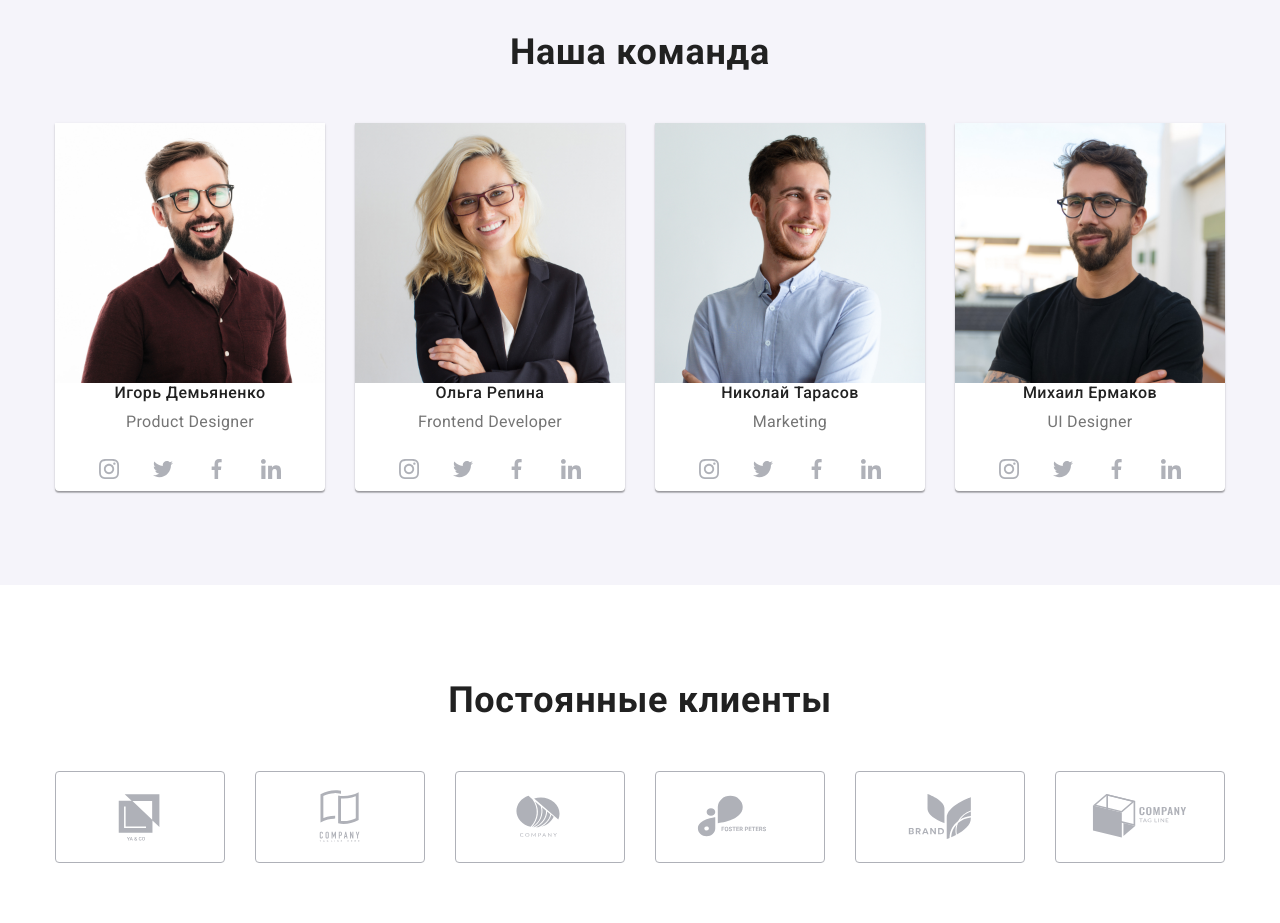
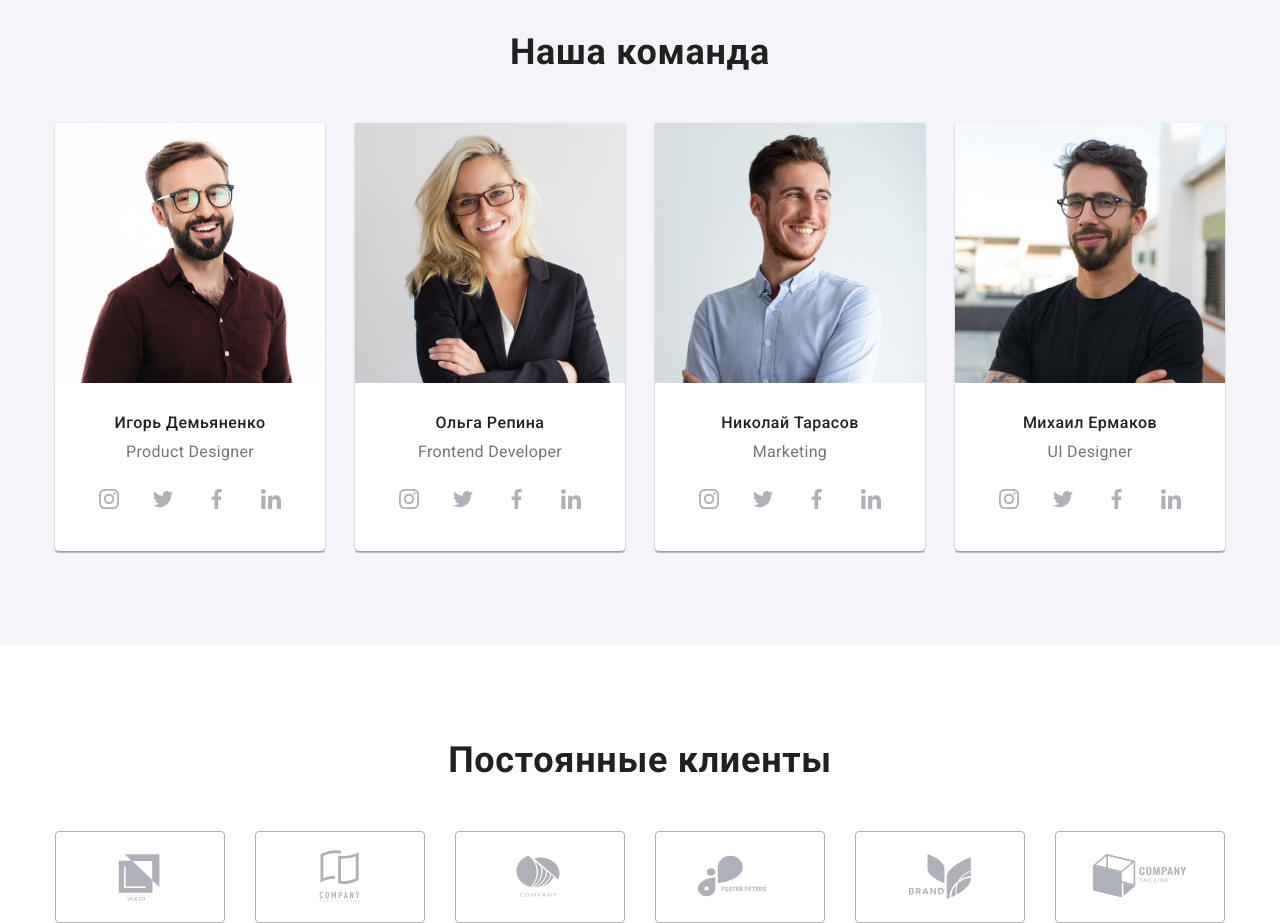
Before and after one commit to tapekha/goit-markup-hw-07, a plain HTML site: page index.html in a window 1280 px wide. Shown: the part 1600-2523 px from the top of the page. Drawn offline with nearby package versions, Linux system fonts and the light colour scheme.

Commit message:
fiiix
fiiix

```diff
--- a/index.html
+++ b/index.html
@@ -207,9 +207,9 @@
                 <h2 class="section__title">Наша команда</h2>
                 <ul class="members">
                     <li class="members__item">
-                        <div class="members-box">
-                            <img src="./images/igor-demyanenko.jpg" class="member__img" alt="igor-demyanenko"
-                                width="270" height="260">
+                        <img src="./images/igor-demyanenko.jpg" class="member__img" alt="igor-demyanenko" width="270" height="260">
+                        <div class="members__box">
+
                             <h3 class="member__title">Игорь Демьяненко</h3>
                             <p class="member__text">Product Designer</p>
                             <ul class="member__socials list socials">
@@ -245,9 +245,8 @@
                         </div>
                     </li>
                     <li class="members__item">
-                        <div class="members-box">
-                            <img src="./images/olga-repyna.jpg" class="member__img" alt="olga-repyna" width="270"
-                                height="260">
+                        <img src="./images/olga-repyna.jpg" class="member__img" alt="olga-repyna" width="270" height="260">
+                        <div class="members__box">
                             <h3 class="member__title">Ольга Репина</h3>
                             <p class="member__text">Frontend Developer</p>
                                 <ul class="member__socials list socials">
@@ -283,9 +282,8 @@
                         </div>
                     </li>
                     <li class="members__item">
-                        <div class="members-box">
-                            <img src="./images/nikolay-tarasov.jpg" class="member__img" alt="nikolay-tarasov" width="270"
-                                height="260">
+                        <img src="./images/nikolay-tarasov.jpg" class="member__img" alt="nikolay-tarasov" width="270" height="260">
+                        <div class="members__box">
                             <h3 class="member__title">Николай Тарасов</h3>
                             <p class="member__text">Marketing</p>
                                 <ul class="member__socials list socials">
@@ -321,9 +319,8 @@
                         </div>
                     </li>
                     <li class="members__item">
-                        <div class="members-box">
-                            <img src="./images/michael-ermakov.jpg" class="member__img" alt="michael-ermakov" width="270"
-                                height="260">
+                        <img src="./images/michael-ermakov.jpg" class="member__img" alt="michael-ermakov" width="270" height="260">
+                        <div class="members__box">
                             <h3 class="member__title">Михаил Ермаков</h3>
                             <p class="member__text">UI Designer</p>
                                 <ul class="member__socials list socials">
```
